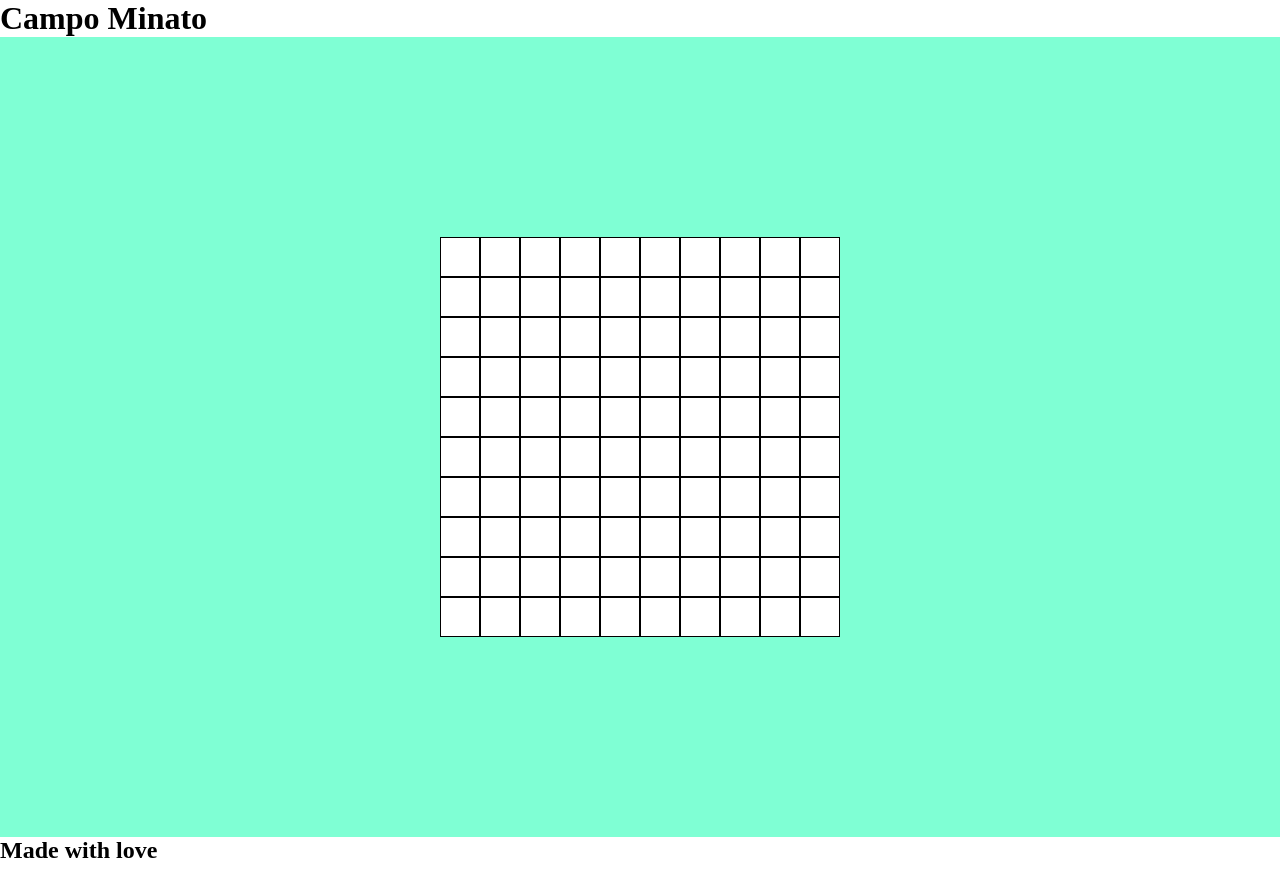
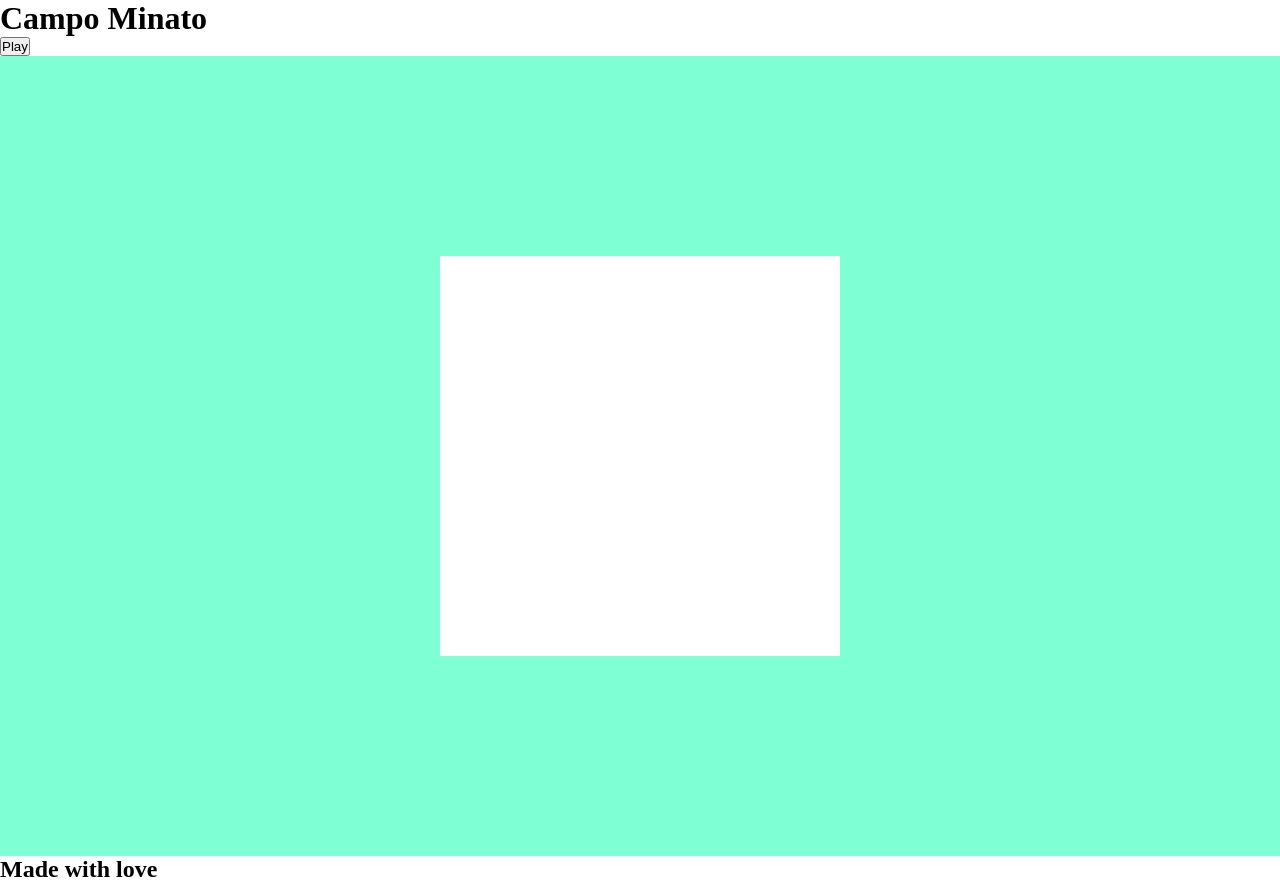
Before and after one commit to AnnaSpjut/js-campominato-grid, a plain HTML site: page index.html in a window 1280 px wide. Drawn offline with Linux system fonts and the light colour scheme.

Commit message:
[add] play button

```diff
--- a/index.html
+++ b/index.html
@@ -12,11 +12,12 @@
 
   <header>
     <h1>Campo Minato</h1>
+    <button id="play-btn">Play</button>
   </header>
 
   <div class="main-wrapper">
     <div class="container">
-      <div class="box">x</div>
+
 
     </div>
   </div>
--- a/js/script.js
+++ b/js/script.js
@@ -1,14 +1,18 @@
 const container = document.querySelector('.container')
+const btnPlay = document.getElementById('play-btn')
 
-reset();
+btnPlay.addEventListener('click', init);
 
-for(let i = 1; i <= 100; i++){
-  const box = getBox(i);
-  container.append(box)
+// functions////
+
+function init(){
+  reset();
+  for(let i = 1; i <= 100; i++){
+    const box = getBox(i);
+    container.append(box)
+  }
 }
 
-
-// functions////
 
 function getBox(i){
   const box = document.createElement('div');
```
Also changed, not shown: 1 other file.
